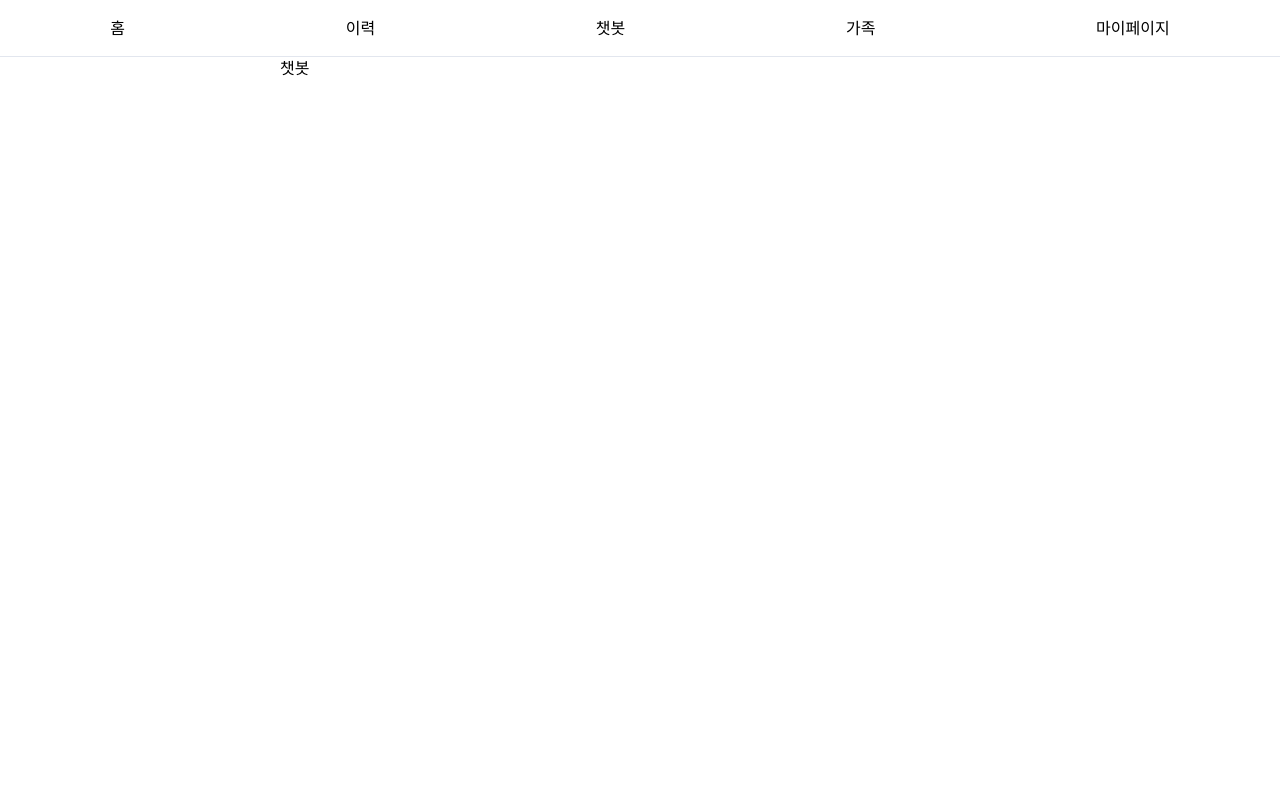
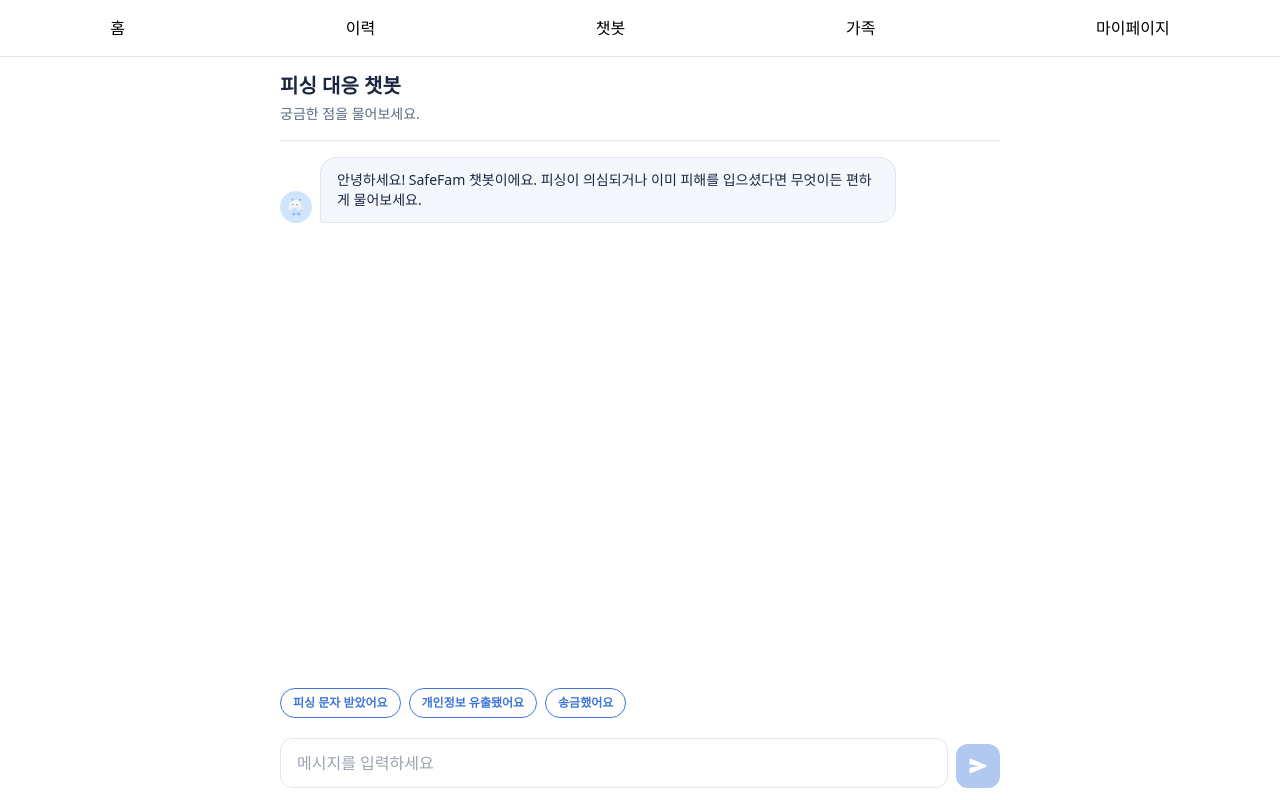
Before and after one commit to SafeFam/SafeFam_Web, a React (Vite) app: page /chat in a window 1280 px wide. Built offline with nearby package versions, Linux system fonts and the light colour scheme; a web font is replaced by a local one.

Commit message:
feat: chat page UI (#5)

```diff
--- a/src/App.tsx
+++ b/src/App.tsx
@@ -3,6 +3,7 @@ import TopNav from './components/TopNav'
 import LoginPage from './pages/LoginPage'
 import HomePage from './pages/HomePage'
 import HistoryPage from './pages/HistoryPage'
+import ChatPage from './pages/ChatPage'
 
 function App() {
   return (
@@ -17,7 +18,7 @@ function App() {
                 <Route path="/" element={<div>온보딩</div>} />
                 <Route path="/home" element={<HomePage />} />
                 <Route path="/history" element={<HistoryPage />} />
-                <Route path="/chat" element={<div>챗봇</div>} />
+                <Route path="/chat" element={<ChatPage />} />
                 <Route path="/family" element={<div>가족</div>} />
                 <Route path="/mypage" element={<div>마이페이지</div>} />
               </Routes>
--- /dev/null
+++ b/src/pages/ChatPage.tsx
@@ -0,0 +1,155 @@
+import { useEffect, useRef, useState } from 'react'
+import { IoSend } from 'react-icons/io5'
+import logo from '../assets/logo.png'
+
+type Sender = 'user' | 'ai'
+
+interface Message {
+  id: string
+  sender: Sender
+  text: string
+}
+
+interface QuickQuestion {
+  id: string
+  label: string
+}
+
+const QUICK_QUESTIONS: QuickQuestion[] = [
+  { id: 'q1', label: '피싱 문자 받았어요' },
+  { id: 'q2', label: '개인정보 유출됐어요' },
+  { id: 'q3', label: '송금했어요' },
+]
+
+const GREETING = '안녕하세요! SafeFam 챗봇이에요. 피싱이 의심되거나 이미 피해를 입으셨다면 무엇이든 편하게 물어보세요.'
+
+const QUICK_ANSWERS: Record<string, string> = {
+  q1: '피싱 문자를 받으셨군요. 링크는 절대 클릭하지 마시고, 발신 번호를 차단한 뒤 문자 내용은 캡처해서 보관해주세요. 확인이 필요하면 해당 기관 공식 채널로 직접 연락해보세요.',
+  q2: '개인정보가 유출된 것 같다면 즉시 비밀번호를 변경하고, 연결된 계좌·카드사에 도용 여부를 확인해달라고 요청하세요. 필요 시 개인정보침해신고센터(국번없이 118)로 신고할 수 있어요.',
+  q3: '이미 송금하셨다면 최대한 빨리 은행 콜센터 또는 112에 연락해 지급정지를 요청하세요. 시간이 지날수록 되돌리기 어려워지니 지금 바로 연락하는 게 중요해요.',
+}
+
+function createMessage(sender: Sender, text: string): Message {
+  return { id: `${Date.now()}-${Math.random().toString(36).slice(2, 8)}`, sender, text }
+}
+
+async function getMockAiResponse(userText: string): Promise<string> {
+  // TODO: API 연동 시 실제 챗봇 응답 요청으로 교체 — POST /api/v1/chat
+  console.log(userText)
+
+  await new Promise((resolve) => setTimeout(resolve, 700))
+
+  return '아직은 목업 응답이에요. 실제 서비스에서는 상황에 맞는 대응 가이드를 안내해드릴 예정이에요. 더 궁금한 점이 있다면 계속 물어보세요!'
+}
+
+export default function ChatPage() {
+  const [messages, setMessages] = useState<Message[]>([])
+  const [input, setInput] = useState('')
+  const [isTyping, setIsTyping] = useState(false)
+  const bottomRef = useRef<HTMLDivElement>(null)
+
+  useEffect(() => {
+    setMessages([createMessage('ai', GREETING)])
+  }, [])
+
+  useEffect(() => {
+    bottomRef.current?.scrollIntoView({ behavior: 'smooth' })
+  }, [messages, isTyping])
+
+  const sendMessage = async (text: string, quickId?: string) => {
+    const trimmed = text.trim()
+    if (!trimmed || isTyping) return
+
+    setMessages((prev) => [...prev, createMessage('user', trimmed)])
+    setInput('')
+    setIsTyping(true)
+
+    const reply = quickId && QUICK_ANSWERS[quickId] ? QUICK_ANSWERS[quickId] : await getMockAiResponse(trimmed)
+
+    setMessages((prev) => [...prev, createMessage('ai', reply)])
+    setIsTyping(false)
+  }
+
+  const handleSend = () => {
+    void sendMessage(input)
+  }
+
+  const handleKeyDown = (e: React.KeyboardEvent<HTMLTextAreaElement>) => {
+    if (e.key === 'Enter' && !e.shiftKey) {
+      e.preventDefault()
+      handleSend()
+    }
+  }
+
+  return (
+    <div className="flex flex-col h-[calc(100vh-3.5rem)]">
+      <header className="py-4 border-b border-line">
+        <h1 className="text-xl font-bold text-t1">피싱 대응 챗봇</h1>
+        <p className="text-sm text-t2 mt-1">궁금한 점을 물어보세요.</p>
+      </header>
+
+      <section className="flex-1 overflow-y-auto py-4 flex flex-col gap-3">
+        {messages.map((message) => (
+          <div
+            key={message.id}
+            className={`flex ${message.sender === 'user' ? 'justify-end' : 'justify-start items-end gap-2'}`}
+          >
+            {message.sender === 'ai' && (
+              <img src={logo} alt="SafeFam" className="w-8 h-8 rounded-full shrink-0" />
+            )}
+            <div
+              className={`max-w-[80%] px-4 py-3 text-sm whitespace-pre-line ${
+                message.sender === 'user'
+                  ? 'bg-blue text-white rounded-2xl rounded-br-sm'
+                  : 'bg-surface border border-line text-t1 rounded-2xl rounded-bl-sm'
+              }`}
+            >
+              {message.text}
+            </div>
+          </div>
+        ))}
+        {isTyping && (
+          <div className="flex justify-start">
+            <img src={logo} alt="SafeFam" className="w-8 h-8 rounded-full shrink-0" />
+            <div className="bg-surface border border-line text-t3 rounded-2xl rounded-bl-sm px-4 py-3 text-sm">
+              입력 중...
+            </div>
+          </div>
+        )}
+        <div ref={bottomRef} />
+      </section>
+
+      <section className="flex items-center gap-2 overflow-x-auto py-2">
+        {QUICK_QUESTIONS.map((q) => (
+          <button
+            key={q.id}
+            onClick={() => void sendMessage(q.label, q.id)}
+            disabled={isTyping}
+            className="shrink-0 px-3 py-1.5 rounded-full text-xs font-semibold border border-blue text-blue bg-white disabled:opacity-40 disabled:cursor-not-allowed"
+          >
+            {q.label}
+          </button>
+        ))}
+      </section>
+
+      <section className="flex items-end gap-2 py-3">
+        <textarea
+          value={input}
+          onChange={(e) => setInput(e.target.value)}
+          onKeyDown={handleKeyDown}
+          placeholder="메시지를 입력하세요"
+          rows={1}
+          className="flex-1 px-4 py-3 rounded-xl border border-line text-t1 placeholder-t3 resize-none focus:outline-none focus:border-blue bg-white"
+        />
+        <button
+          onClick={handleSend}
+          disabled={!input.trim() || isTyping}
+          aria-label="전송"
+          className="shrink-0 w-11 h-11 flex items-center justify-center bg-blue text-white rounded-xl disabled:opacity-40 disabled:cursor-not-allowed"
+        >
+          <IoSend size={18} />
+        </button>
+      </section>
+    </div>
+  )
+}
```
